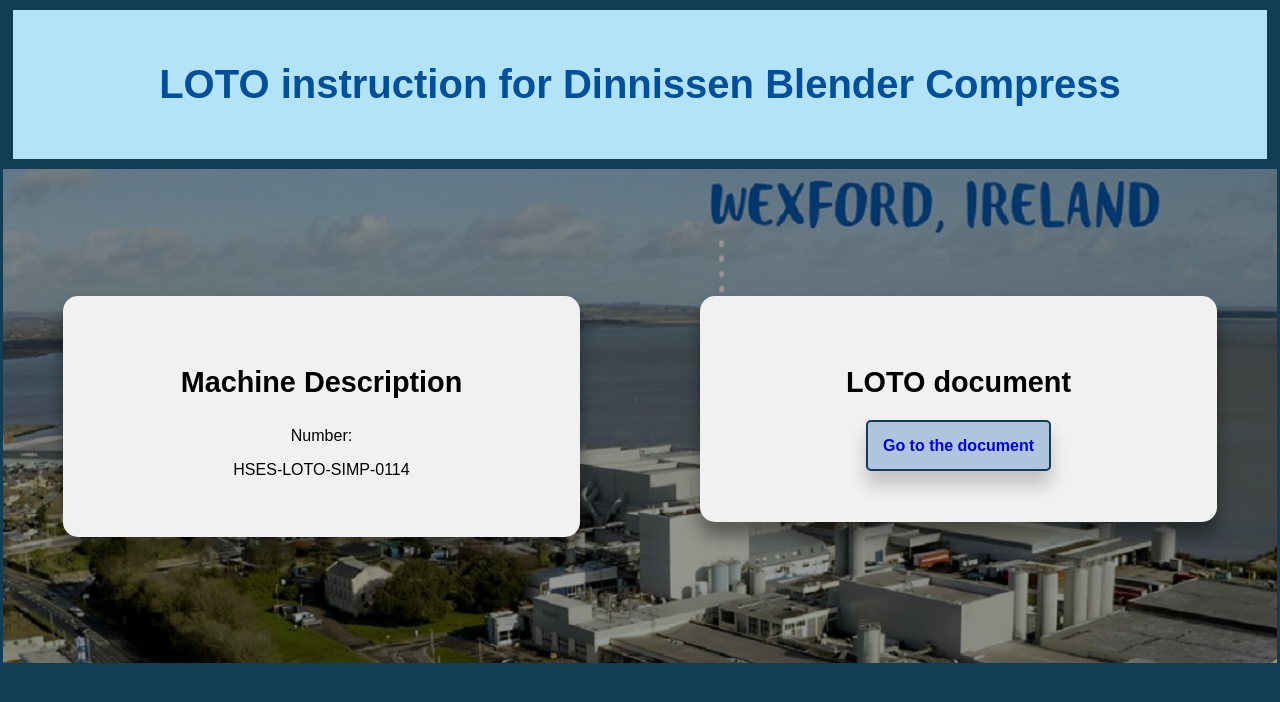
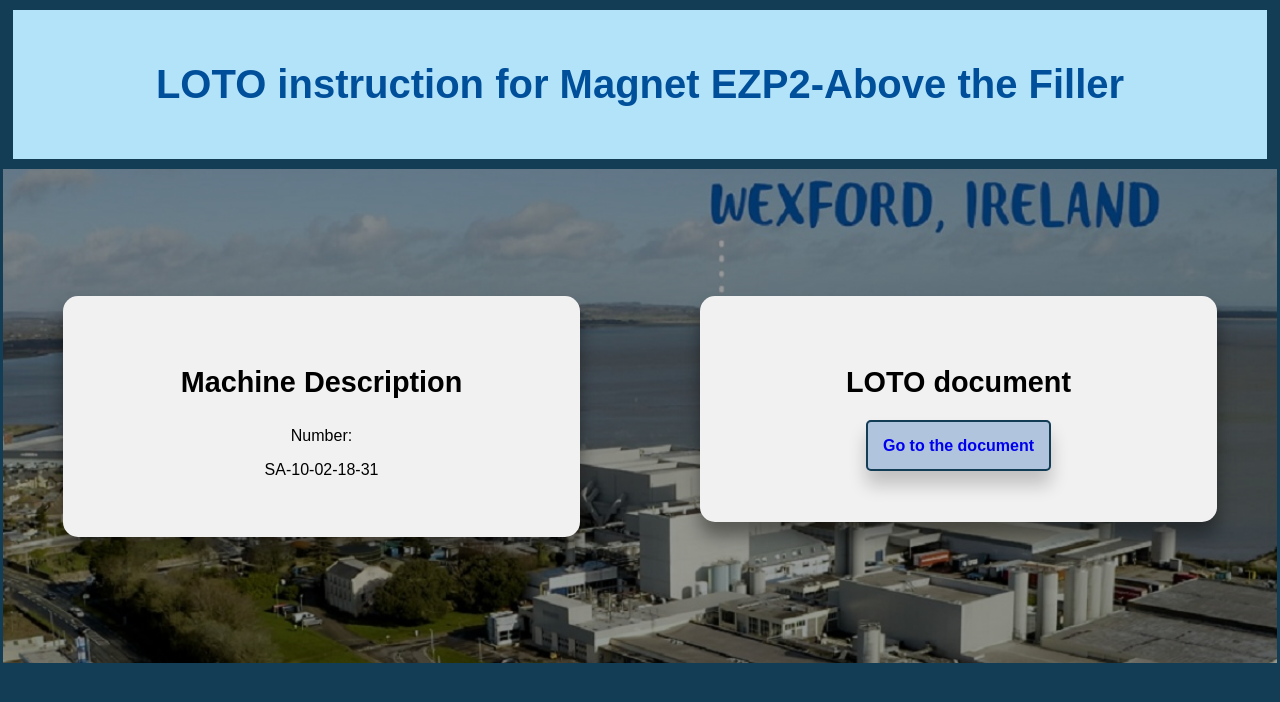
Before and after one commit to Constancetermoz/Magnet-EZP2-Above-the-Filler, a plain HTML site: page index.html in a window 1280 px wide. Drawn offline with Linux system fonts and the light colour scheme.

Commit message:
Update index.html

```diff
--- a/index.html
+++ b/index.html
@@ -2,13 +2,13 @@
 <html>
 <head>
 <meta name="LOTO Instruction" content="width=device-width, initial-scale=1">
-<title>LOTO INSTRUCTION - Dinnissen Blender Compress</title>
+<title>LOTO INSTRUCTION - Magnet EZP2-Above the Filler</title>
 <link rel="stylesheet" href="style.css">
 </head>
 <body>
 
 <div class="Title">
-  <h1>LOTO instruction for Dinnissen Blender Compress</h1>
+  <h1>LOTO instruction for Magnet EZP2-Above the Filler</h1>
 </div>
 
 <div class="row">
@@ -16,14 +16,14 @@
     <div class="card">
       <h3>Machine Description</h3>
       <p>Number:</p>
-      <p>HSES-LOTO-SIMP-0114</p>
+      <p>SA-10-02-18-31</p>
     </div>
   </div>
 
   <div class="column">
     <div class="card" style="padding-bottom:67px;">
       <h3 style="padding-bottom:10px;">LOTO document</h3>
-      <a href="https://live.danwex.ideagenqpulse.com/QPulse/default.aspx#ViewID=Revision_DetailView_Active&ObjectKey=5046&ObjectClassName=Bacchus.Xpo.BusinessObjects.Documents.Revision&mode=View">Go to the document</a>
+      <a href="https://live.danwex.ideagenqpulse.com/QPulse/#ViewID=Revision_DetailView_Active&ObjectKey=4856&ObjectClassName=Bacchus.Xpo.BusinessObjects.Documents.Revision&mode=View">Go to the document</a>
     </div>
   </div>
 
```
